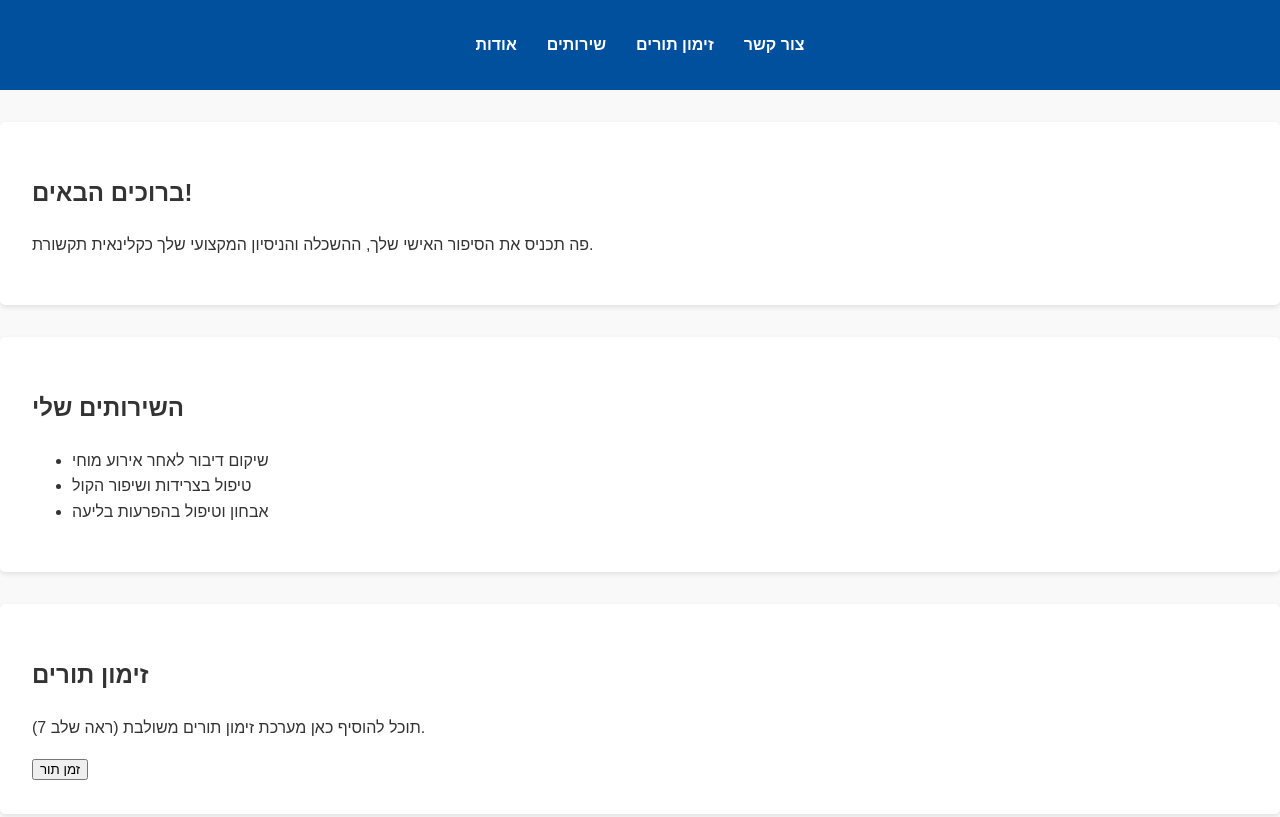
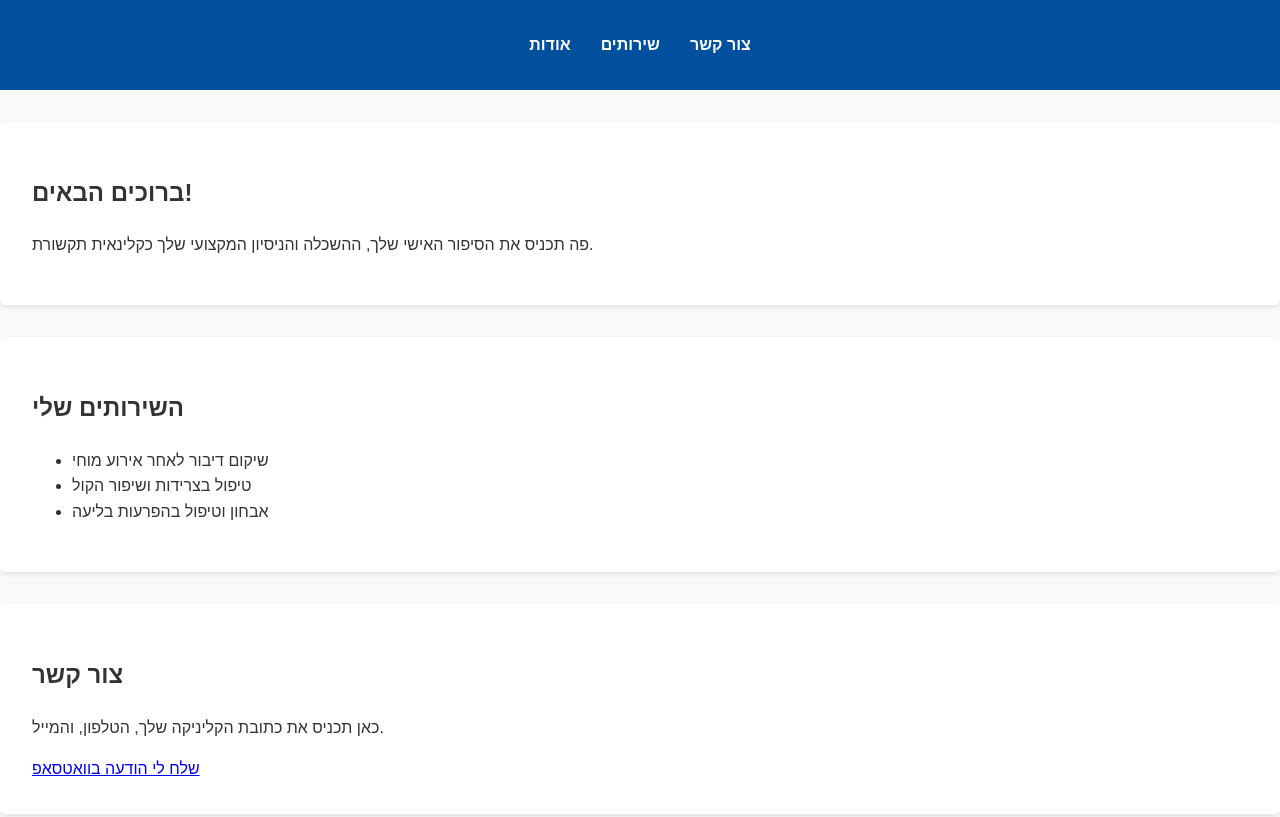
Before and after one commit to maor4307/oramar, a plain HTML site: page index.html in a window 1280 px wide. Shown: the top 817 px of the page. Drawn offline with Linux system fonts and the light colour scheme.

Commit message:
Update index.html

```diff
--- a/index.html
+++ b/index.html
@@ -12,7 +12,6 @@
             <ul>
                 <li><a href="#about">אודות</a></li>
                 <li><a href="#services">שירותים</a></li>
-                <li><a href="#appointments">זימון תורים</a></li>
                 <li><a href="#contact">צור קשר</a></li>
             </ul>
         </nav>
@@ -35,13 +34,6 @@
             </ul>
         </section>
 
-        <!-- אזור "זימון תורים" -->
-        <section id="appointments">
-            <h2>זימון תורים</h2>
-            <p>תוכל להוסיף כאן מערכת זימון תורים משולבת (ראה שלב 7).</p>
-            <button>זמן תור</button>
-        </section>
-
         <!-- אזור "צור קשר" -->
         <section id="contact">
             <h2>צור קשר</h2>
```
